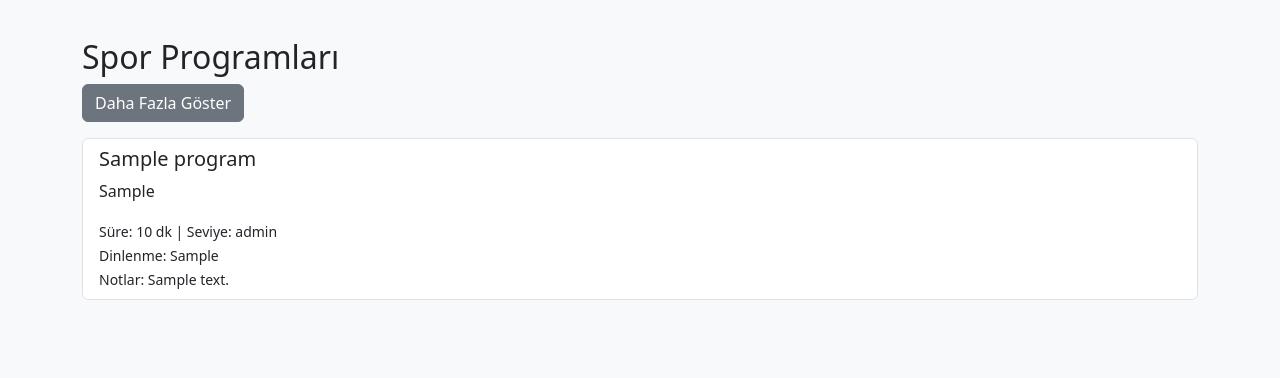
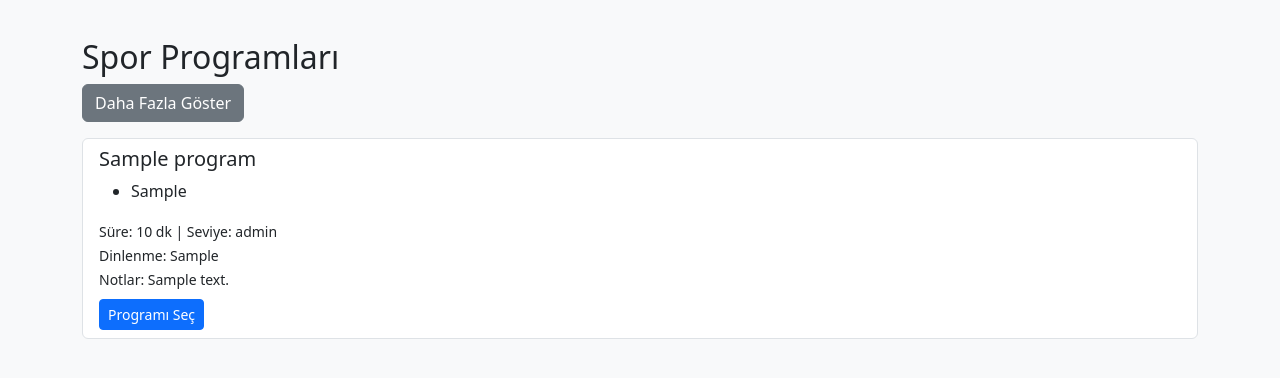
Before and after one commit to HGAKGUMUS/myFlask, a Flask app: page /sports in a window 1280 px wide. Shown: the part 56-434 px from the top of the page. Run offline with Flask 3, Linux system fonts and the light colour scheme; a user stored in the database is signed in; tables that the repository leaves empty hold one stand-in row (values such as "Sample post"); parts of the project's set-up code (start-up, migrations or seed data) failed here and were passed over; some libraries are stand-ins or nearby versions.

Commit message:
Tüm dosyalar push için güncellendi

```diff
--- a/templates/sports.html
+++ b/templates/sports.html
@@ -1,20 +1,30 @@
+<!-- sports.html -->
 {% extends "base.html" %}
 {% block title %}Spor Programları{% endblock %}
 {% block content %}
 <h2 class="mt-4">Spor Programları</h2>
 
-<!-- Otomatik filtreleme yapılıyor; eğer kullanıcı "Daha fazla göster" butonuna tıklarsa filtreler kaldırılır -->
 <a href="{{ url_for('sports', show_all='true') }}" class="btn btn-secondary mb-3">Daha Fazla Göster</a>
 
 <div class="list-group">
   {% for program in programs %}
-    <a href="{{ url_for('choose_program', program_id=program.id) }}" class="list-group-item list-group-item-action">
+    <div class="list-group-item">
       <h5>{{ program.name }}</h5>
-      <p>{{ program.exercise_steps }}</p>
+
+      <!-- Program adımlarını liste halinde gösterelim -->
+      <ul>
+        {% for step in program.exercise_steps.split(';') %}
+          <li>{{ step|trim }}</li>
+        {% endfor %}
+      </ul>
+
       <small>Süre: {{ program.duration }} dk | Seviye: {{ program.level }}</small><br>
       <small>Dinlenme: {{ program.rest_intervals }}</small><br>
-      <small>Notlar: {{ program.notes }}</small>
-    </a>
+      <small>Notlar: {{ program.notes }}</small><br>
+      <a href="{{ url_for('choose_program', program_id=program.id) }}" class="btn btn-sm btn-primary mt-2">
+        Programı Seç
+      </a>
+    </div>
   {% endfor %}
 </div>
 {% endblock %}
```
